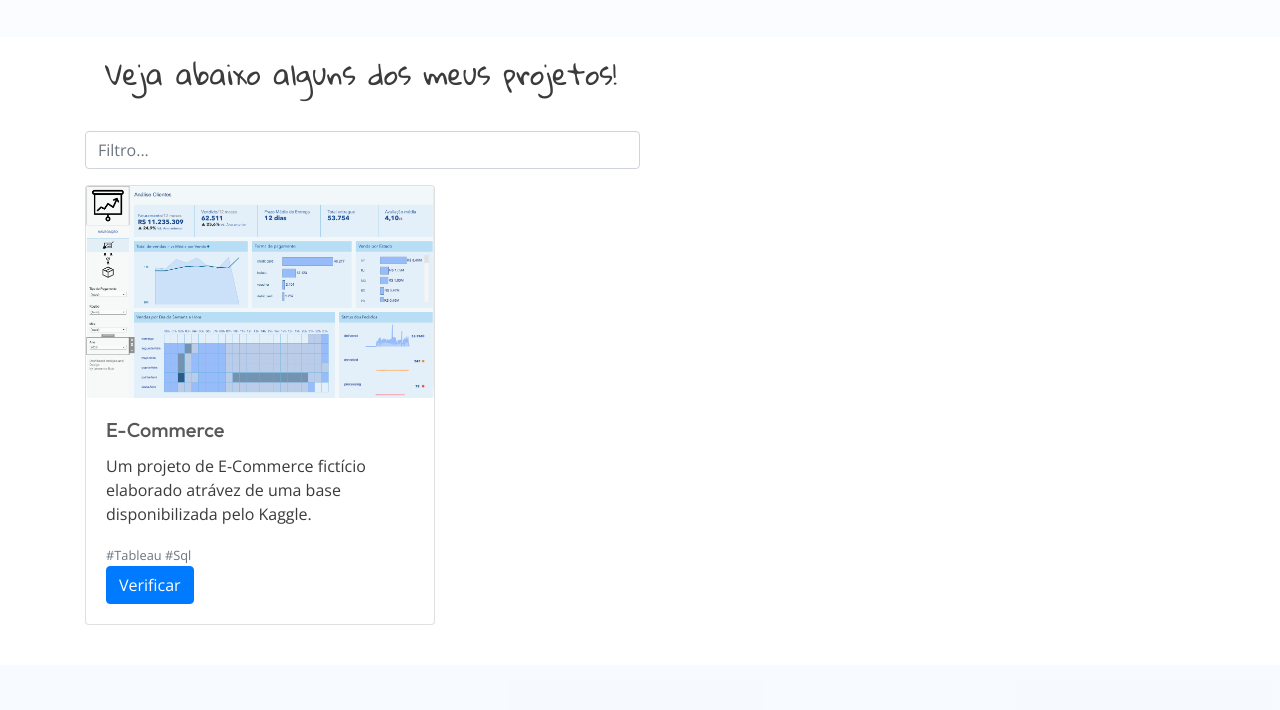
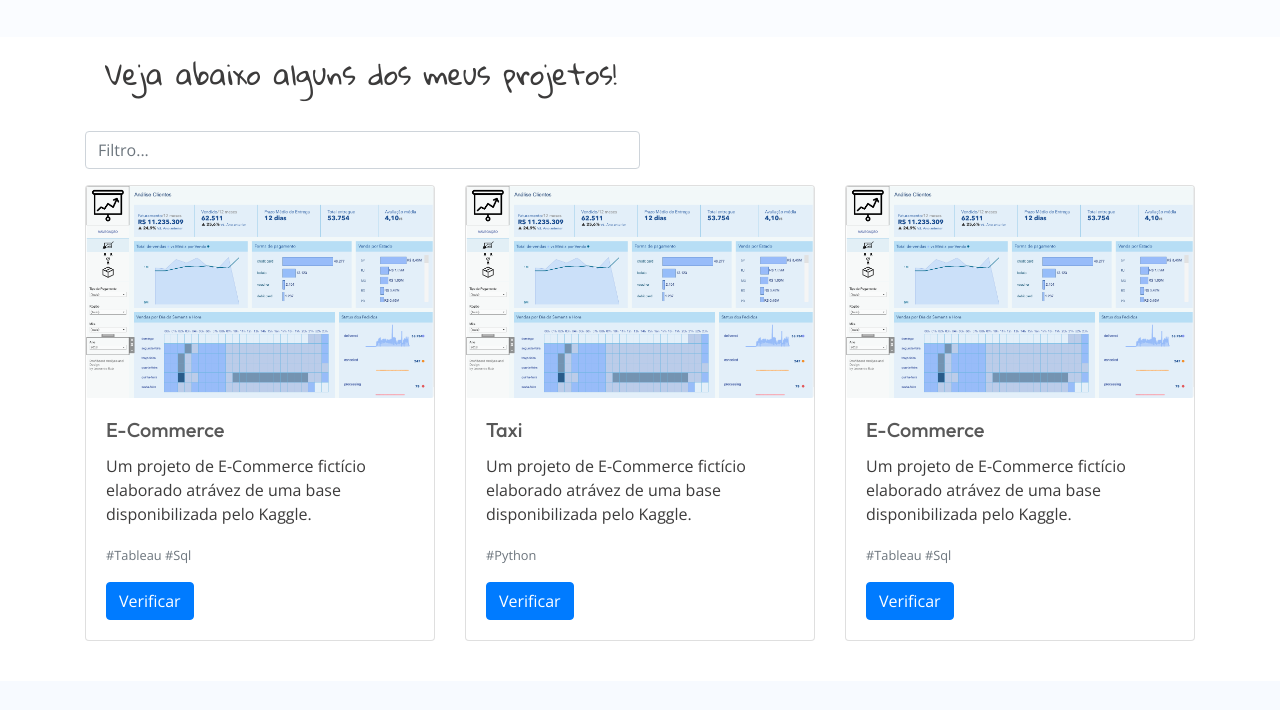
Before and after one commit to leonardocarr/LeonardoRuizWeb, a plain HTML site: page Pages/portfolio.html in a window 1280 px wide. Shown: the part 83-793 px from the top of the page. Drawn offline with nearby package versions, Linux system fonts and the light colour scheme.

Commit message:
update portifolio and css

```diff
--- a/Pages/portfolio.html
+++ b/Pages/portfolio.html
@@ -74,6 +74,7 @@
             </div>
 
           </div>
+
           <div id="containerCards">
             <div class="row">
               <div class="card-deck">
@@ -85,29 +86,34 @@
                       <h5 class="card-title">E-Commerce</h5>
                       <p class="card-text">Um projeto de E-Commerce fictício elaborado atrávez de uma base disponibilizada pelo Kaggle.</p>
                       <p class="card-text"><small class="text-muted">#Tableau #Sql</small></p>
-                      <a href="./Projetos/eccomerce.html" class="btn btn-primary">Verificar</a>
+                      <a href="./Projetos/eccomerce.html" class="btn btn-primary mt-3">Verificar</a>
                     </div>
                 </div>
                 </a>
 
+                <div class="card" style="max-width: 350px;">
+                  <a href="./Projetos/eccomerce.html">
+                    <img class="card-img" src="../images/Tableau-ecommerce.png" alt="Tableau-project">
 
-                <!-- <div class="card">
-                  <a href="#">
                     <div class="card-body">
-                      <h5 class="card-title">Exemplo 2</h5>
-                      <p class="card-text">ABACAXI</p>
-                      <p class="card-text"><small class="text-muted">Last updated 2 mins ago</small></p>
+                      <h5 class="card-title">Taxi</h5>
+                      <p class="card-text">Um projeto de E-Commerce fictício elaborado atrávez de uma base disponibilizada pelo Kaggle.</p>
+                      <p class="card-text"><small class="text-muted">#Python</small></p>
+                      <a href="./Projetos/eccomerce.html" class="btn btn-primary mt-3">Verificar</a>
                     </div>
                 </div>
-                </a>
 
-                <div class="card">
-                  <div class="card-body">
-                    <h5 class="card-title">Exemplo 3</h5>
-                    <p class="card-text">MELANCIA</p>
-                    <p class="card-text"><small class="text-muted">Last updated 3 mins ago</small></p>
-                  </div>
-                </div> -->
+                <div class="card" style="max-width: 350px;">
+                  <a href="./Projetos/eccomerce.html">
+                    <img class="card-img" src="../images/Tableau-ecommerce.png" alt="Tableau-project">
+
+                    <div class="card-body">
+                      <h5 class="card-title">E-Commerce</h5>
+                      <p class="card-text">Um projeto de E-Commerce fictício elaborado atrávez de uma base disponibilizada pelo Kaggle.</p>
+                      <p class="card-text"><small class="text-muted">#Tableau #Sql</small></p>
+                      <a href="./Projetos/eccomerce.html" class="btn btn-primary mt-3">Verificar</a>
+                    </div>
+                </div>
 
 
               </div>
@@ -129,9 +135,9 @@
                 margin-bottom: 24px !important;
                 color: #757575 !important">Redes Sociais</span></h3>
               <div class="icons">
-                <span><a href="https://www.linkedin.com/in/leonardo-carr/"><i class="fa fa-linkedin-square" style="font-size:48px; color: black;"></i></a></span>
-                <span><a href="https://github.com/leonardocarr"><i class="fa fa-github" style="font-size:48px;margin-left: 10px;color: black;"></i></a></span>
-                <span><a href="mailto:leonardoruiz.carr@gmail.com"><i class="fa fa-envelope" style="font-size:48px;margin-left: 10px;color: black;"></i></a></span>
+                <span><a href="https://www.linkedin.com/in/leonardo-carr/" target="_blank"><i class="fa fa-linkedin-square" style="font-size:48px; color: black;"></i></a></span>
+                <span><a href="https://github.com/leonardocarr" target="_blank"><i class="fa fa-github" style="font-size:48px;margin-left: 10px;color: black;"></i></a></span>
+                <span><a href="mailto:leonardoruiz.carr@gmail.com" target="_blank"><i class="fa fa-envelope" style="font-size:48px;margin-left: 10px;color: black;"></i></a></span>
               </div>
 
             </div>
```
Also changed, not shown: Pages/Projetos/eccomerce.html (+6 -5 lines), index.html (+5 -5 lines).
